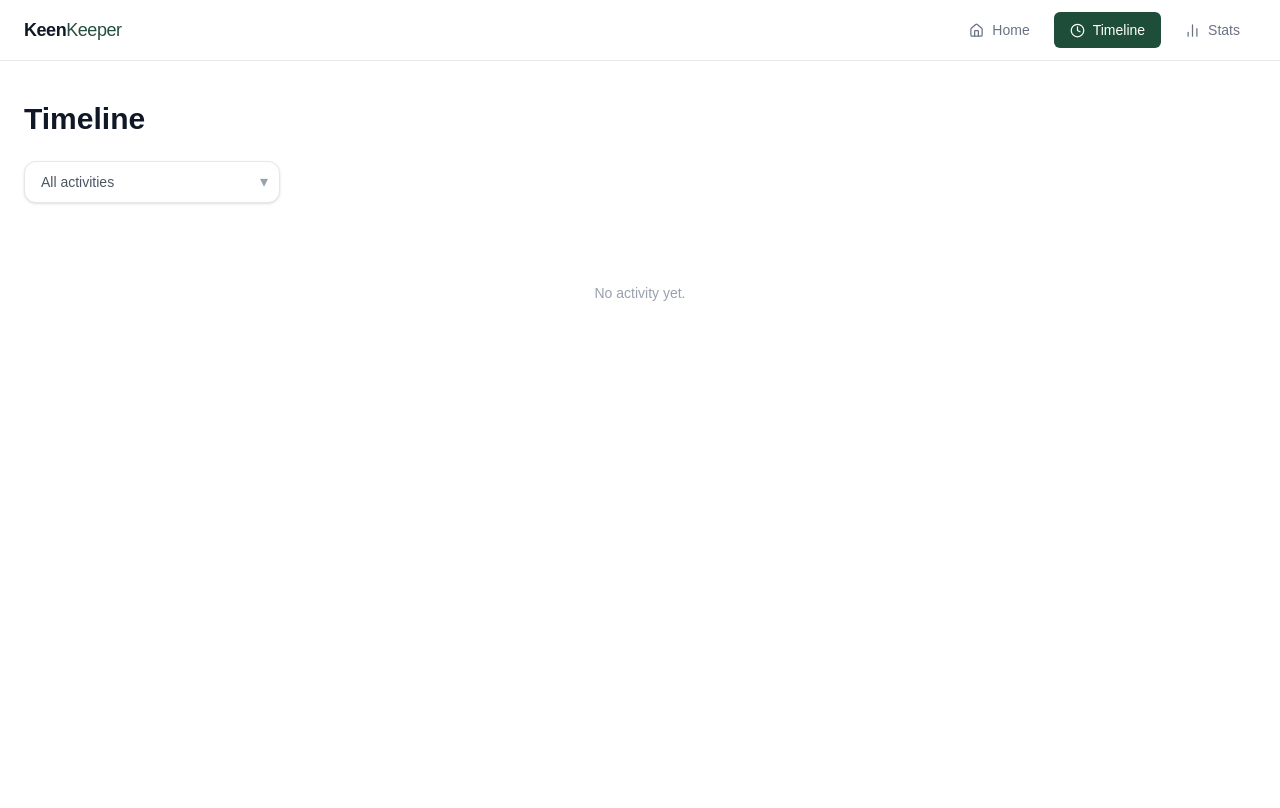
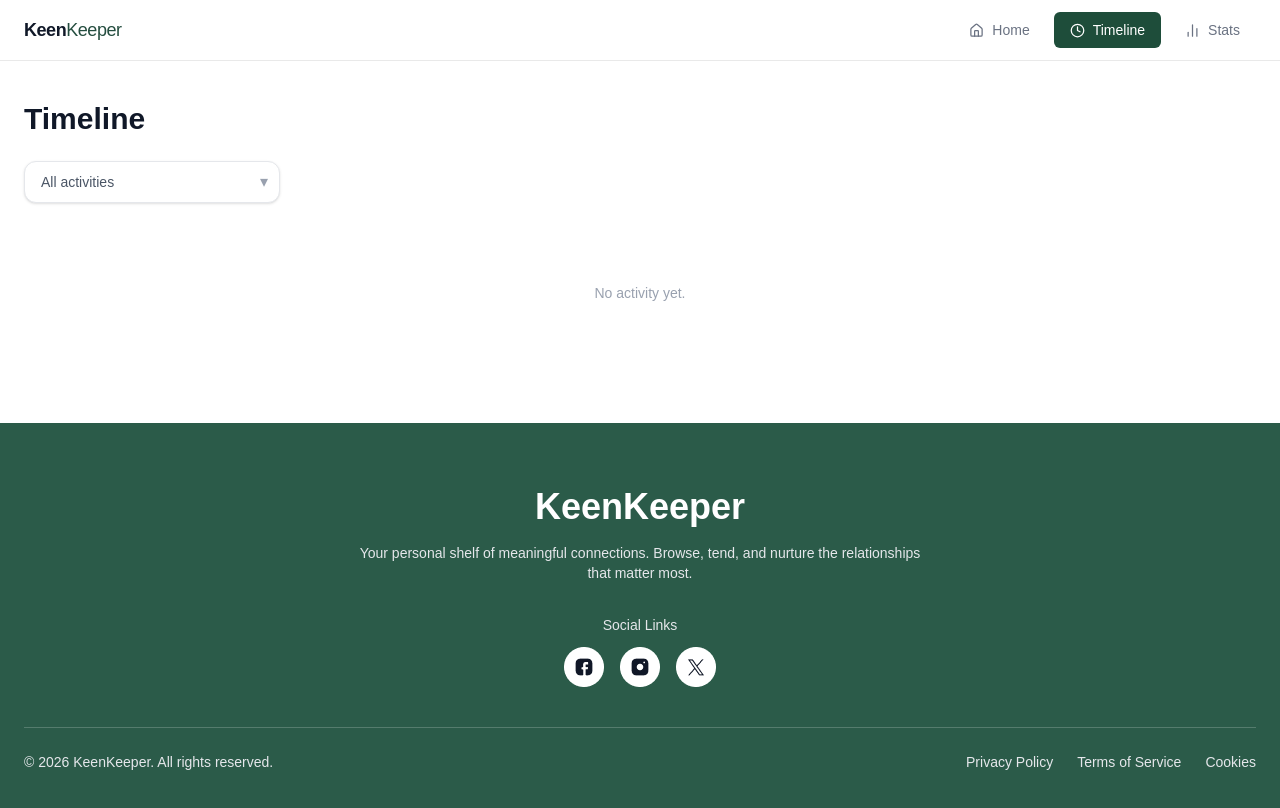
Before and after one commit to 1rafi3/B13-A07-KeenKeeper, a Next.js app: page /timeline in a window 1280 px wide. Shown: the top 808 px of the page. Built offline with nearby package versions, Linux system fonts and the light colour scheme.

Commit message:
Footer section added

```diff
--- a/src/app/layout.js
+++ b/src/app/layout.js
@@ -1,7 +1,7 @@
 import { Geist, Geist_Mono } from "next/font/google";
 import "./globals.css";
 import Navbar from "../components/Navbar";
-
+import Footer from "../components/Footer";
 import TimelineProvider from "./context/TimelineContext";
 
 const geistSans = Geist({
@@ -29,7 +29,7 @@
         <TimelineProvider>
           <Navbar />
           {children}
-
+          <Footer />
         </TimelineProvider>
 
       </body>
--- /dev/null
+++ b/src/components/Footer.jsx
@@ -0,0 +1,76 @@
+import Image from "next/image";
+import Link from "next/link";
+
+const Footer = () => {
+  return (
+    <footer className="bg-[#2b5b49] text-white mt-20">
+      <div className="max-w-7xl mx-auto px-6 py-16 text-center">
+
+        {/* Title */}
+        <h2 className="text-4xl font-bold mb-4">KeenKeeper</h2>
+
+        {/* Subtitle */}
+        <p className="text-gray-200 max-w-xl mx-auto text-sm mb-8">
+          Your personal shelf of meaningful connections. Browse, tend, and
+          nurture the relationships that matter most.
+        </p>
+
+        {/* Social Links */}
+        <div className="mb-10">
+          <p className="text-sm text-gray-200 mb-3">Social Links</p>
+
+          <div className="flex justify-center gap-4">
+
+            <Link href="#">
+              <div className="hover:scale-110 transition">
+                <Image
+                  src="/assets/facebook.png"
+                  alt="facebook"
+                  width={40}
+                  height={40}
+                />
+              </div>
+            </Link>
+
+            <Link href="#">
+              <div className="hover:scale-110 transition">
+                <Image
+                  src="/assets/instagram.png"
+                  alt="instagram"
+                  width={40}
+                  height={40}
+                />
+              </div>
+            </Link>
+
+            <Link href="#">
+              <div className="hover:scale-110 transition">
+                <Image
+                  src="/assets/twitter.png"
+                  alt="twitter"
+                  width={40}
+                  height={40}
+                />
+              </div>
+            </Link>
+
+          </div>
+        </div>
+
+        {/* Bottom */}
+        <div className="border-t border-white/20 pt-6 flex flex-col md:flex-row justify-between items-center text-sm text-gray-200">
+          <p>© 2026 KeenKeeper. All rights reserved.</p>
+
+          <div className="flex gap-6 mt-3 md:mt-0">
+            <Link href="#">Privacy Policy</Link>
+            <Link href="#">Terms of Service</Link>
+            <Link href="#">Cookies</Link>
+          </div>
+        </div>
+
+      </div>
+    </footer>
+  );
+};
+
+export default Footer;
```
